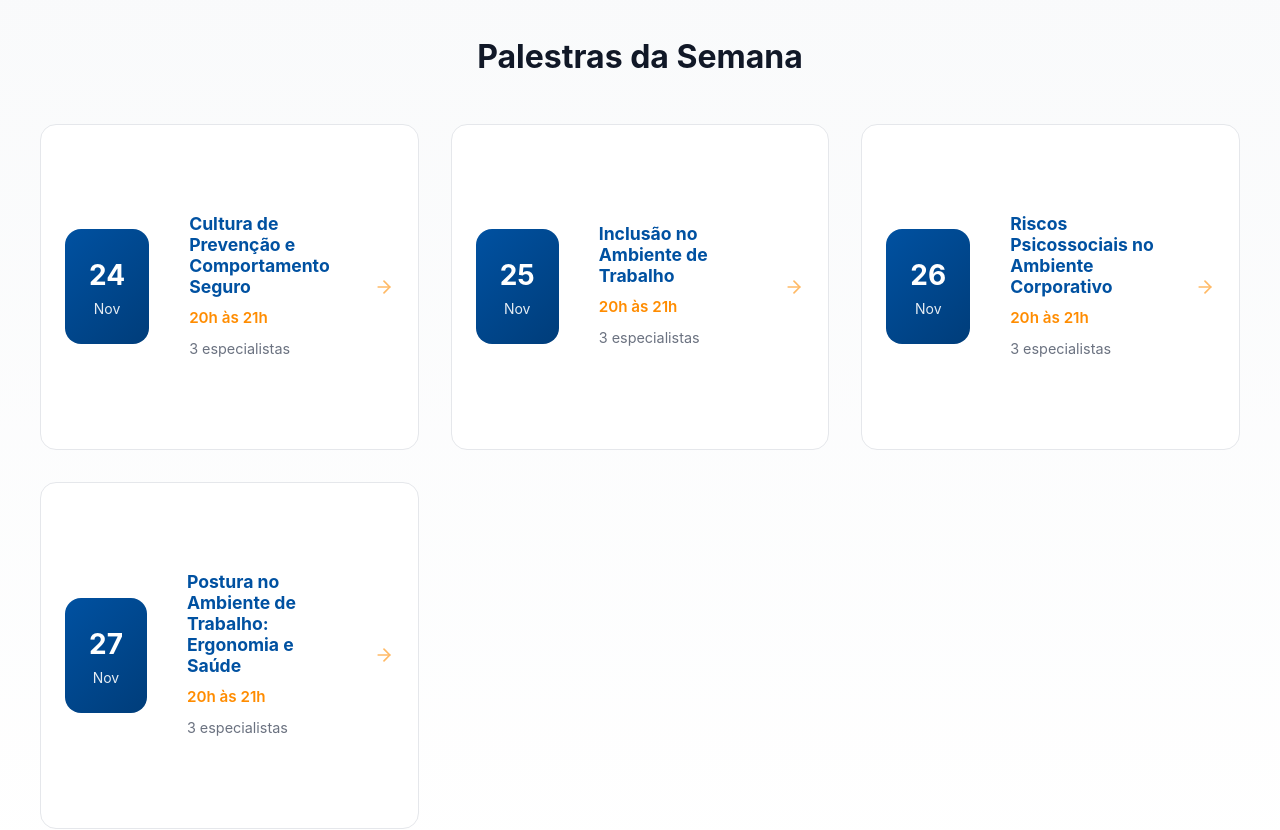
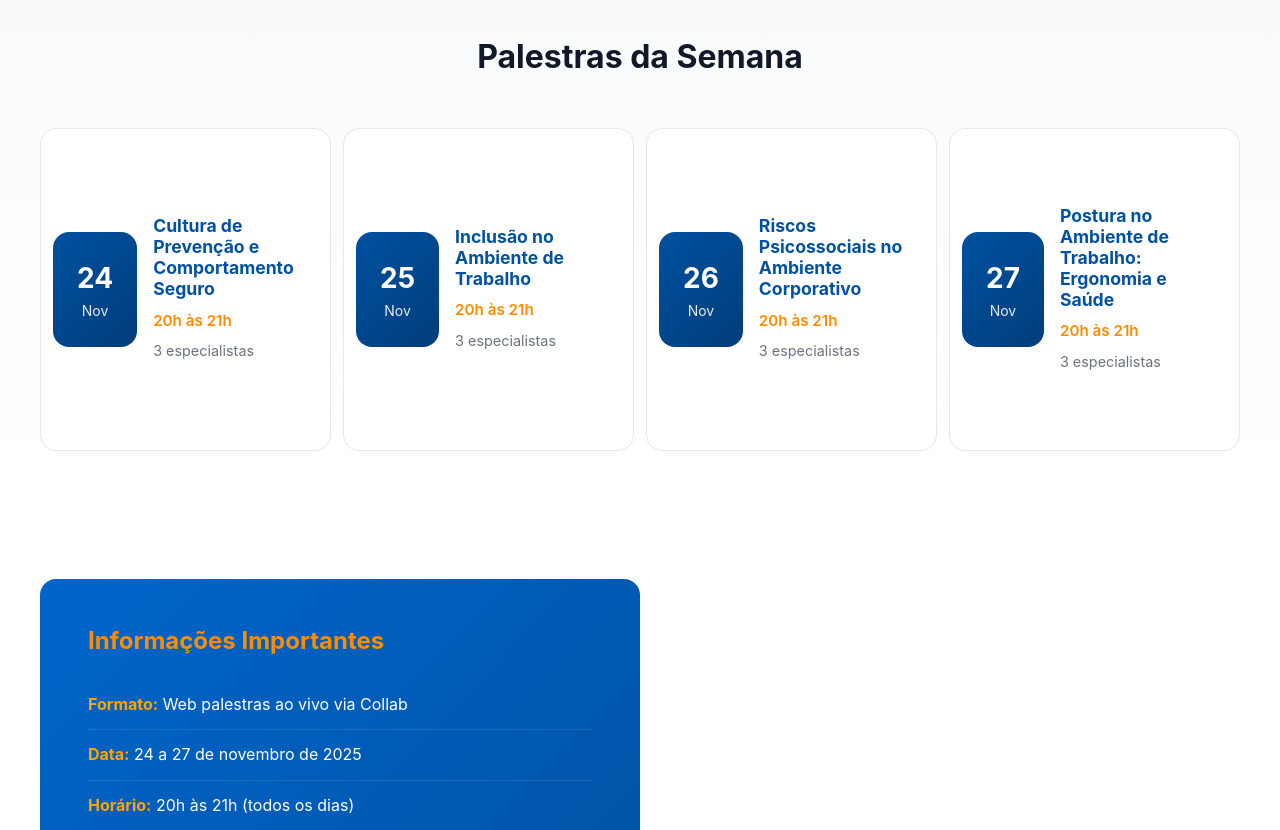
Before and after one commit to AndersonAPinto/site-ana-paula, a React (Vite) app: page / in a window 1280 px wide. Shown: the part 1140-1970 px from the top of the page. Built offline with nearby package versions, Linux system fonts and the light colour scheme; the HTML template or start-up script is replaced by a standard one.

Commit message:
ajuste card de data do evento

```diff
--- a/src/pages/Home.module.css
+++ b/src/pages/Home.module.css
@@ -170,16 +170,16 @@
 
 .palestrasGrid {
   display: grid;
-  grid-template-columns: repeat(auto-fit, minmax(300px, 1fr));
-  gap: var(--spacing-8);
+  grid-template-columns: repeat(auto-fit, minmax(250px, 1fr));
+  gap: var(--spacing-3);
+  padding-top: var(--spacing-1);
 }
 
 .palestraCard {
   display: flex;
   align-items: center;
-  gap: var(--spacing-6);
   background: white;
-  padding: var(--spacing-6);
+  padding: var(--spacing-3);
   border-radius: var(--radius-lg);
   border: 1px solid var(--neutral-200);
   transition: all var(--transition-base);
--- a/src/pages/Home.tsx
+++ b/src/pages/Home.tsx
@@ -79,7 +79,7 @@ export function Home() {
                   <p className={styles.time}>{palestra.time}</p>
                   <p className={styles.speakers}>3 especialistas</p>
                 </div>
-                <ArrowRight size={20} className={styles.arrow} />
+                {/*<ArrowRight size={20} className={styles.arrow} />*/}
               </Link>
             ))}
           </div>
```
